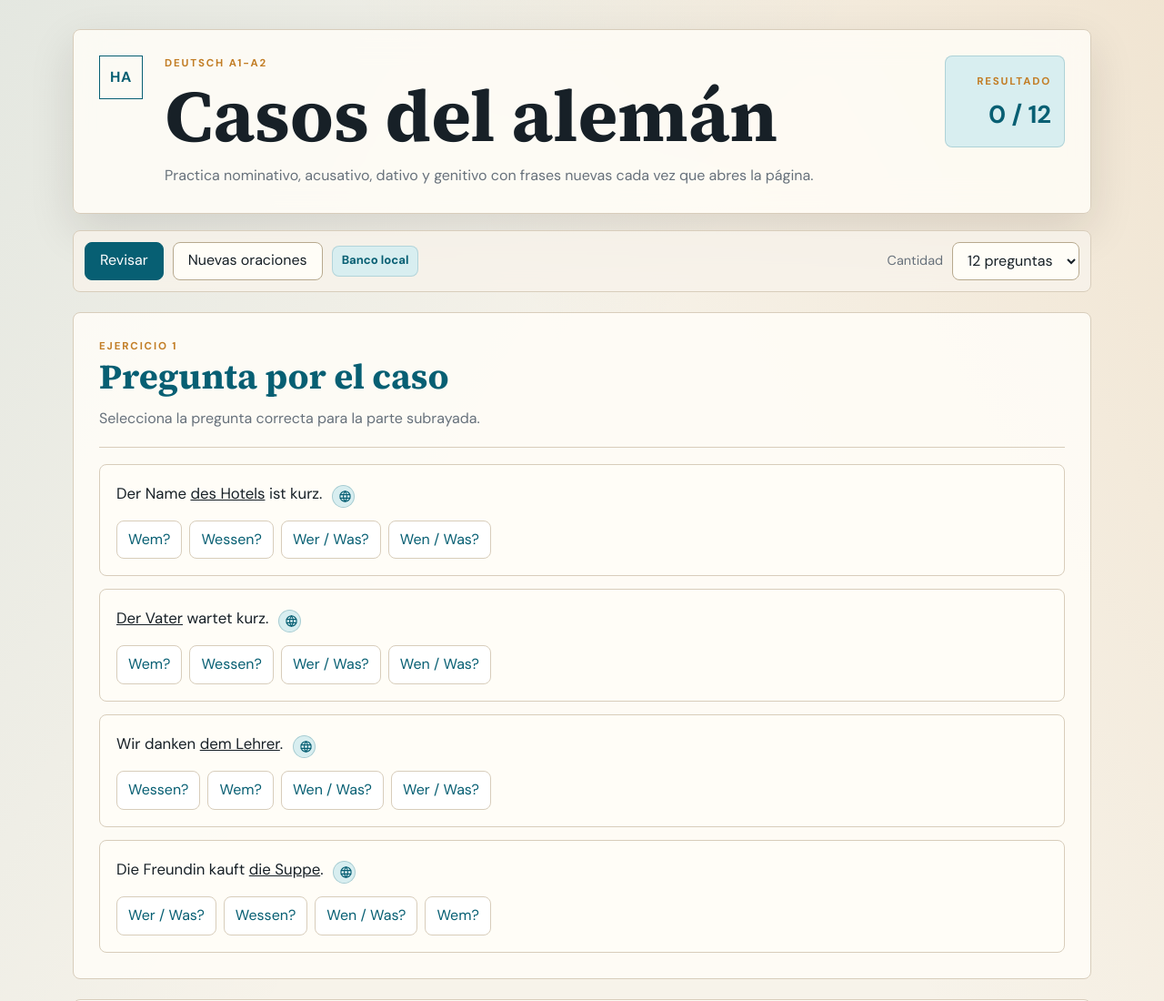
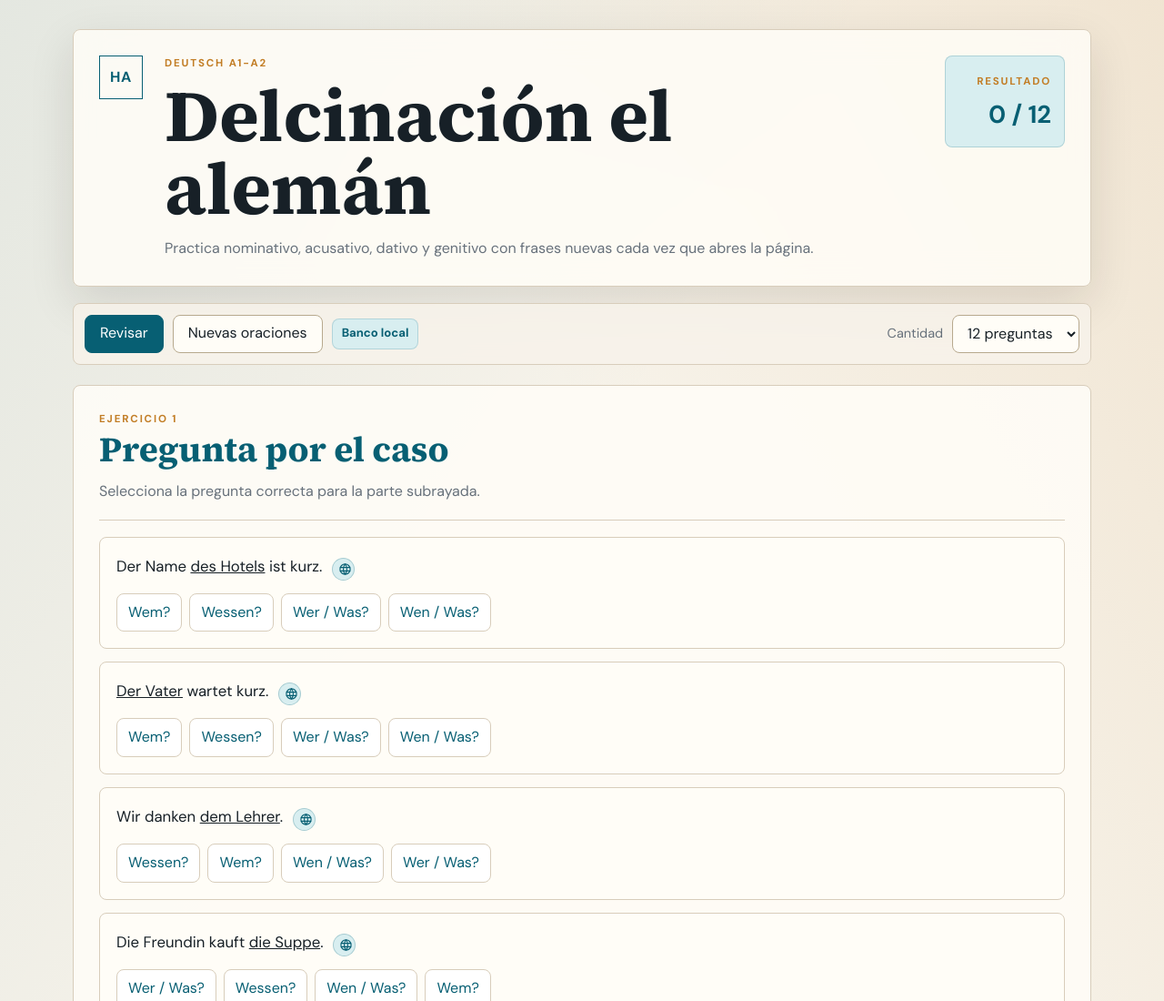
Before and after one commit to Harepper77/Harepper77.github.io, a website: page aleman-ejercicios/index.html in a window 1280 px wide. Shown: the top 1100 px of the page at 91% size. Drawn offline with Linux system fonts and the light colour scheme.

Commit message:
Update German exercises page title

```diff
--- a/aleman-ejercicios/index.html
+++ b/aleman-ejercicios/index.html
@@ -3,7 +3,7 @@
 <head>
   <meta charset="UTF-8" />
   <meta name="viewport" content="width=device-width, initial-scale=1.0" />
-  <title>Ejercicios de casos en alemán</title>
+  <title>Delcinación el alemán</title>
   <meta name="description" content="Practica nominativo, acusativo, dativo y genitivo con ejercicios aleatorios de nivel básico en alemán." />
   <link rel="preconnect" href="https://fonts.googleapis.com" />
   <link rel="preconnect" href="https://fonts.gstatic.com" crossorigin />
@@ -16,7 +16,7 @@
       <a class="home-link" href="../">HA</a>
       <div class="header-copy">
         <p class="eyebrow">Deutsch A1-A2</p>
-        <h1>Casos del alemán</h1>
+        <h1>Delcinación el alemán</h1>
         <p>Practica nominativo, acusativo, dativo y genitivo con frases nuevas cada vez que abres la página.</p>
       </div>
       <div class="score-panel" aria-live="polite">
```
